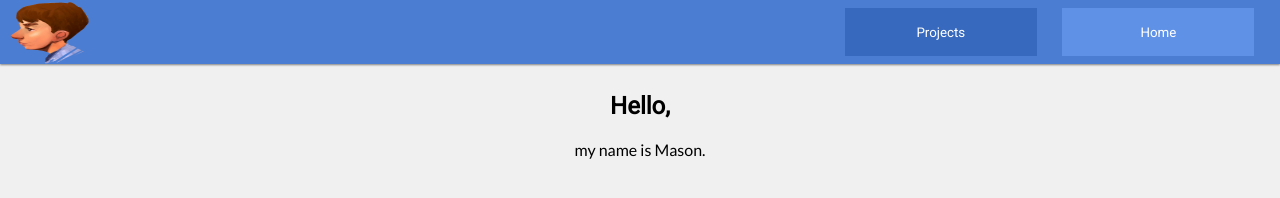
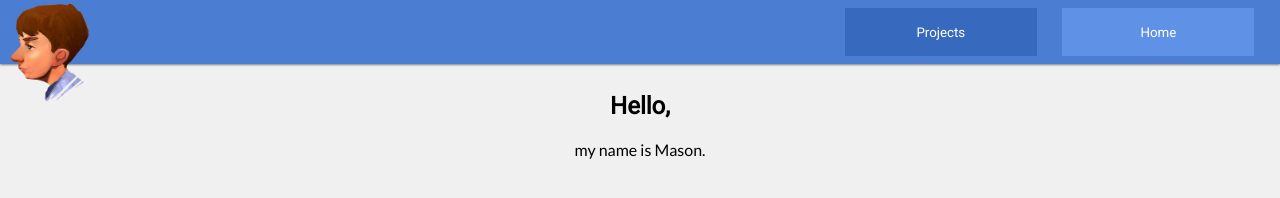
Before and after one commit to Nenrikido/masonzettle-website, a plain HTML site: page index.html in a window 1280 px wide. Drawn offline with Linux system fonts and the light colour scheme.

Commit message:
Update style.css

```diff
--- a/style.css
+++ b/style.css
@@ -48,7 +48,7 @@ body {
 
 #navbar img {
     width: 8vw;
-    height: 8vh;
+    height: 8vw;
 
     display: block;
     margin: 0 auto;
```
